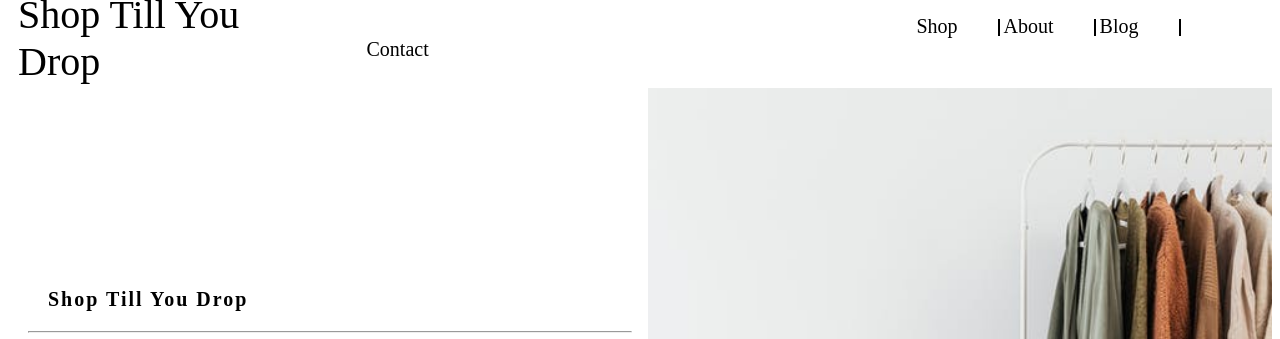
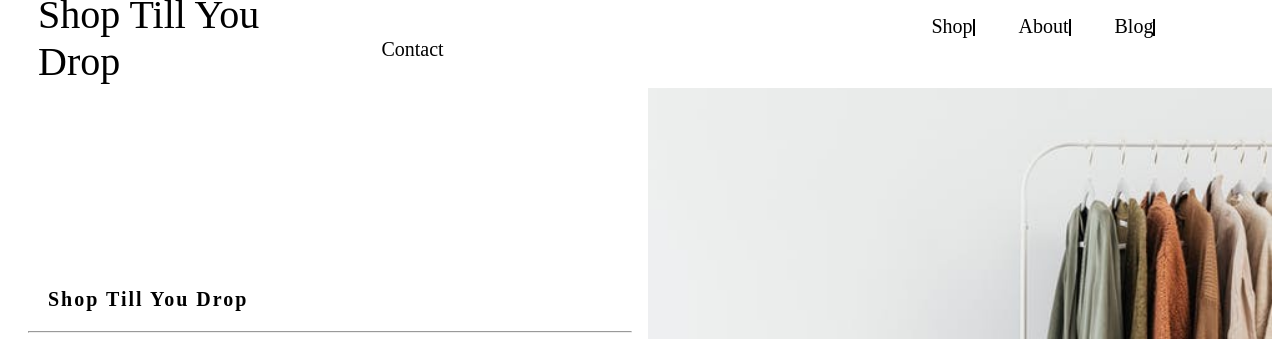
Before and after one commit to Grayhkamau/milestone, a plain HTML site: page index.html in a window 1280 px wide. Shown: the top 339 px of the page. Drawn offline with Linux system fonts and the light colour scheme.

Commit message:
Update index.css

```diff
--- a/index.css
+++ b/index.css
@@ -11,7 +11,7 @@ align-items: center;
 height: 60px;
 }
 .body-1 nav h{
-    padding-left: 10px;
+    margin-left: 10px;
     font-size: 40px;
 }
 .body-1 ul li{
@@ -25,7 +25,7 @@ height: 60px;
 }
 .body-1 a{
     border-right: 2px solid black;
-    padding-right: 40px;
+    margin-right: 40px;
 }
 .body-1 a:last-child{
     border-right: none;
```
